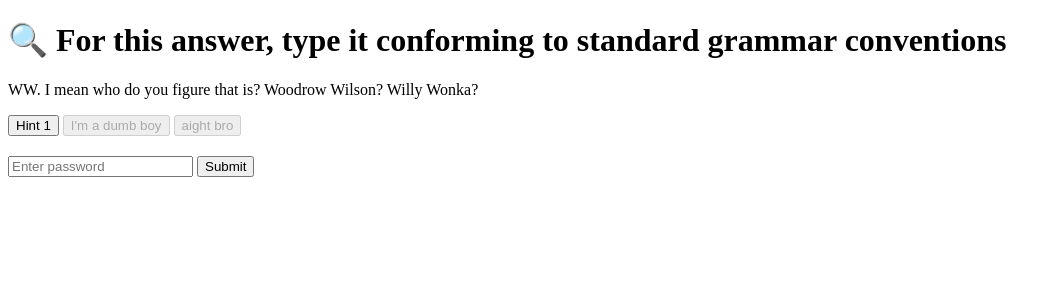
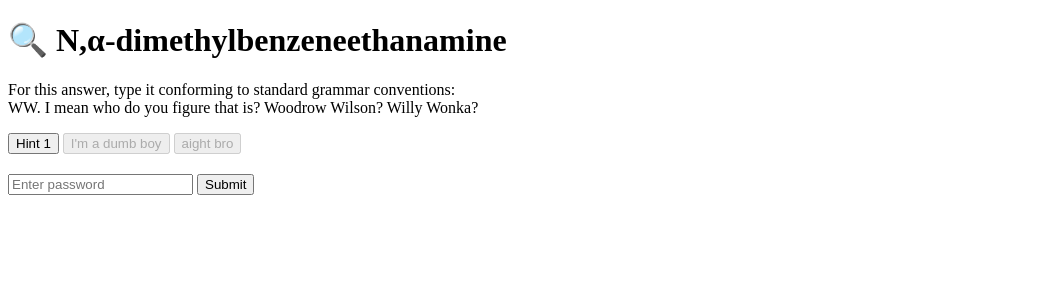
Before and after one commit to RawdogRaps/render-flask-deployment, a Flask app: page /level5 in a window 1280 px wide. Shown: the top 300 px of the page, without its empty margins (0-1061 px from the left). Run offline with Flask 3, Linux system fonts and the light colour scheme.

Commit message:
Update level5.html

```diff
--- a/templates/level5.html
+++ b/templates/level5.html
@@ -19,8 +19,8 @@
 </head>
 <body>
 
-    <h1>🔍 For this answer, type it conforming to standard grammar conventions</h1>
-    <p>WW. I mean who do you figure that is? Woodrow Wilson? Willy Wonka? </p>
+    <h1>🔍 N,α-dimethylbenzeneethanamine </h1>
+    <p>For this answer, type it conforming to standard grammar conventions: <br>WW. I mean who do you figure that is? Woodrow Wilson? Willy Wonka? </p>
 
 
     <button onclick="showHint1()">Hint 1</button>
```
